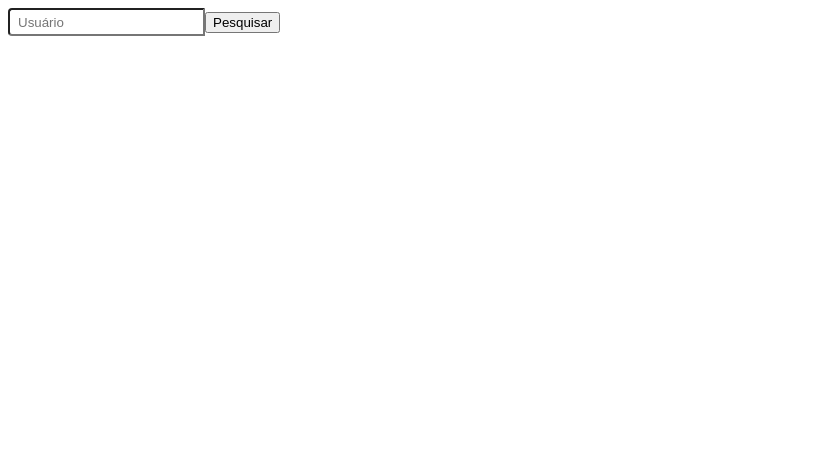
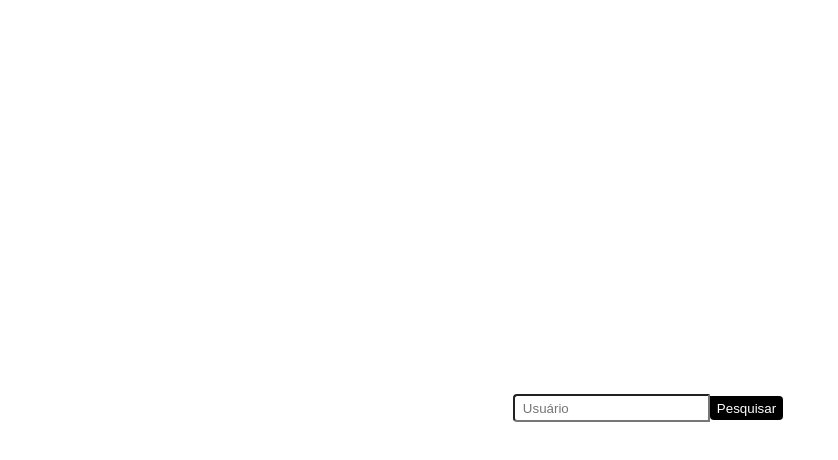
Before and after one commit to jpablolima/api-gitHub, a React (Create React App) app: page / in a window 1280 px wide. Shown: the top 460 px of the page, without its empty margins (0-838 px from the left). Built offline with nearby package versions, Linux system fonts and the light colour scheme.

Commit message:
Salvando dados LocalStorage

```diff
--- a/src/App.js
+++ b/src/App.js
@@ -1,6 +1,8 @@
 import React from 'react';
-import { Route } from 'react-router-dom';
 import Routes from './routes';
+
+import './style.css';
+
 
 function App(){
   return(
--- a/src/pages/Home/index.js
+++ b/src/pages/Home/index.js
@@ -1,23 +1,33 @@
-import React, {useState} from 'react';
+import React, { useState } from 'react';
 import axios from 'axios';
 import * as S from './styled';
 
 function App(props) {
-  const [usuario, setUsuario] = useState('');
+    const [usuario, setUsuario] = useState('');
 
-  function handlePesquisa(){
-    axios.get(`https://api.github.com/users/${usuario}/repos`).then(response => console.log(response.data));
+    function handlePesquisa() {
+        axios.get(`https://api.github.com/users/${usuario}/repos`).then(response => {
+        const repositories = response.data;
+        const repositoriesName = [];
+        repositories.map((respository) =>{
+            repositoriesName.push(respository.name);
+        });
 
-  }
+        //console.log(repositoriesName);
+        localStorage.setItem('repositoriesName', JSON.stringify(repositoriesName));
 
-  return (
 
-    <>
-     <S.Input Classname = 'usuarioInput'  placeholder='Usuário' value={usuario} onChange={e => setUsuario(e.target.value)} />
-      <button type='button' onClick= {handlePesquisa}>Pesquisar</button>
-    </>
+    });
 
-  );
+}
+    return (
+
+    <S.Container>
+        <S.Input ClassName = 'usuarioInput' placeholder = 'Usuário' value = { usuario } onChange = { e => setUsuario(e.target.value)} />
+        <S.Button type = 'button'  onClick = { handlePesquisa }> Pesquisar </S.Button>
+    </ S.Container>
+
+    );
 }
 
 export default App;
--- a/src/pages/Home/styled.js
+++ b/src/pages/Home/styled.js
@@ -1,7 +1,20 @@
 import styled from 'styled-components';
 
-export const Input = styled.input`
-  border: 1px solid:#ddd;
+
+
+export const Container = styled.div `
+  width: 100vw;
+  height: 100vh;
+  display: flex;
+  align-items: center;
+  justify-content: center;
+
+
+`;
+
+
+export const Input = styled.input `
+  border: 1px solid: #ddd;
   height: 1.5rem;
   padding: 0 .5rem;
   border-radius: .25rem 0 0 .25rem;
@@ -9,6 +22,21 @@ export const Input = styled.input`
 
 &:focus,
 &:active{
+  outline:none;
+  box-shadow: none;
+}
+`;
+
+export const Button = styled.button `
+  height: 1.5rem;
+  border: 1px solid #0000;
+  background: #000;
+  color: #fff;
+  border-radius: 0 .25rem .25rem;
+  top:  0px;
+
+&:focus,
+&:active{
   autiline:none;
   box-shadow: none;
 }
--- /dev/null
+++ b/src/style.css
@@ -0,0 +1,4 @@
+html, body {
+	width: 100vw;
+	height: 100vh;
+}
```
